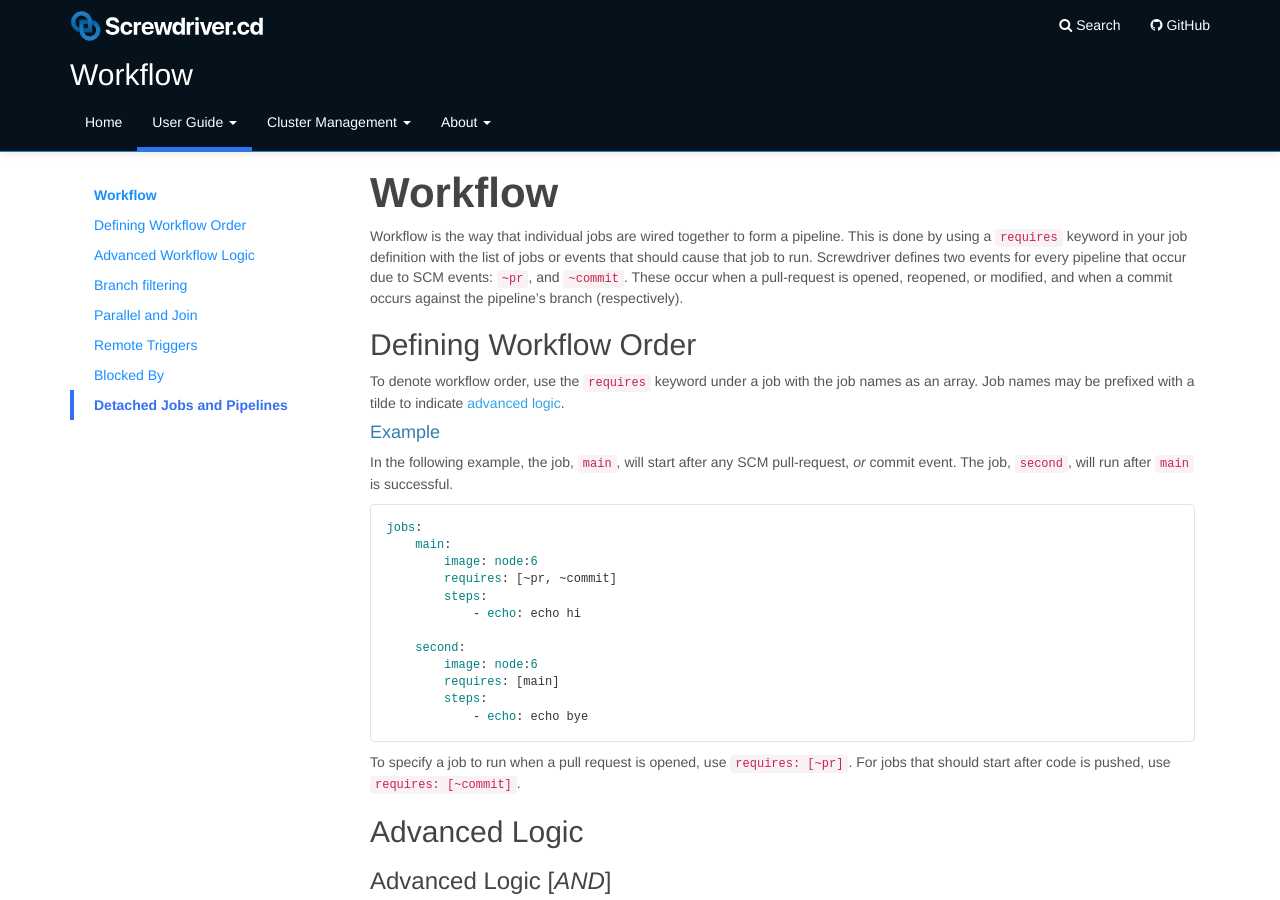
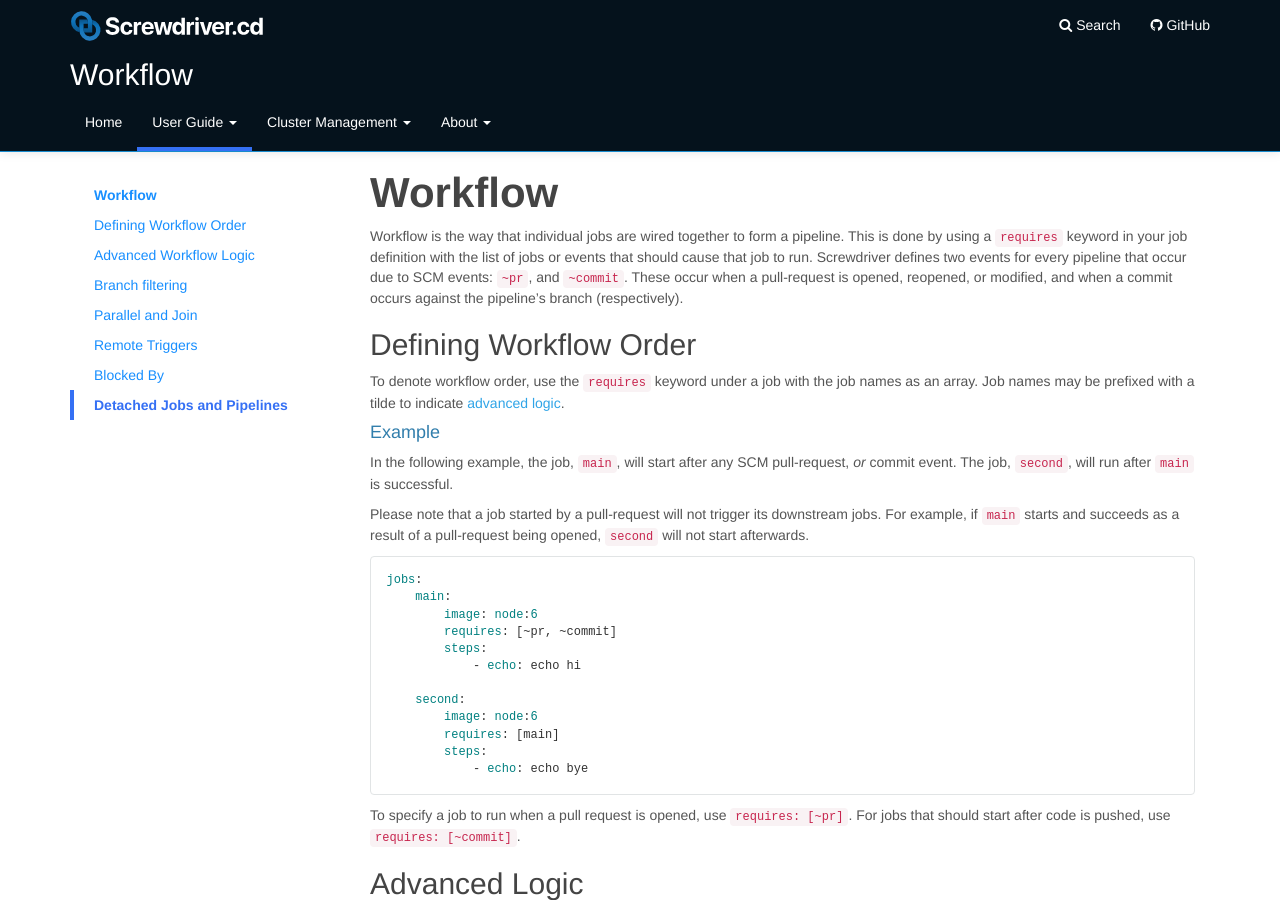
Before and after one commit to screwdriver-cd/guide, a Jekyll site: the page built from docs/user-guide/configuration/workflow.md, in a window 1280 px wide and 900 px high. Built offline with Jekyll 4.4.1, drawn with Linux system fonts in a browser that asks for light colours.

Commit message:
fix: Clarify PR job workflow

````diff
--- a/docs/user-guide/configuration/workflow.md
+++ b/docs/user-guide/configuration/workflow.md
@@ -30,6 +30,7 @@ To denote workflow order, use the `requires` keyword under a job with the job na
 #### Example
 In the following example, the job, `main`, will start after any SCM pull-request, _or_ commit event. The job, `second`, will run after `main` is successful.
 
+Please note that a job started by a pull-request will not trigger its downstream jobs. For example, if `main` starts and succeeds as a result of a pull-request being opened, `second` will not start afterwards.
 ```
 jobs:
     main:
````
